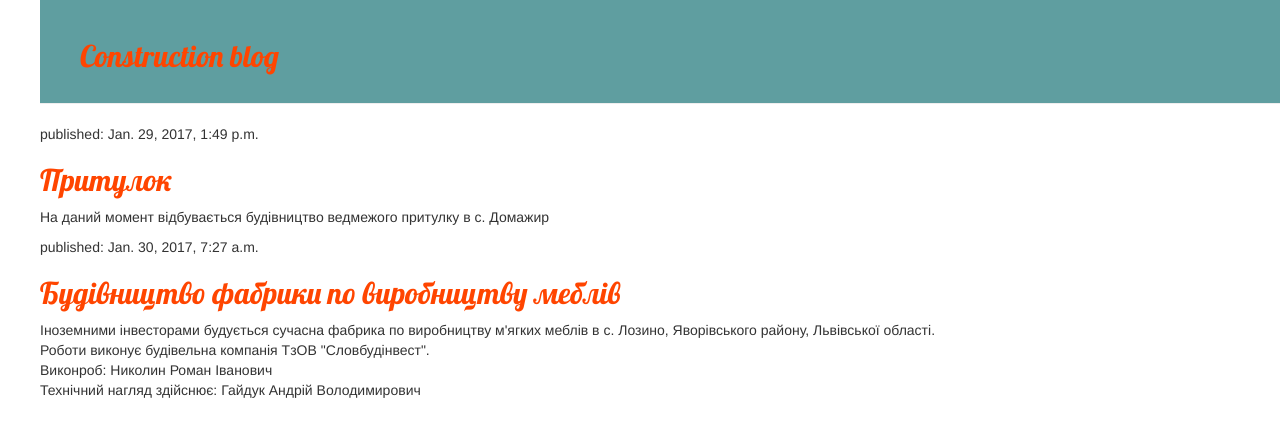
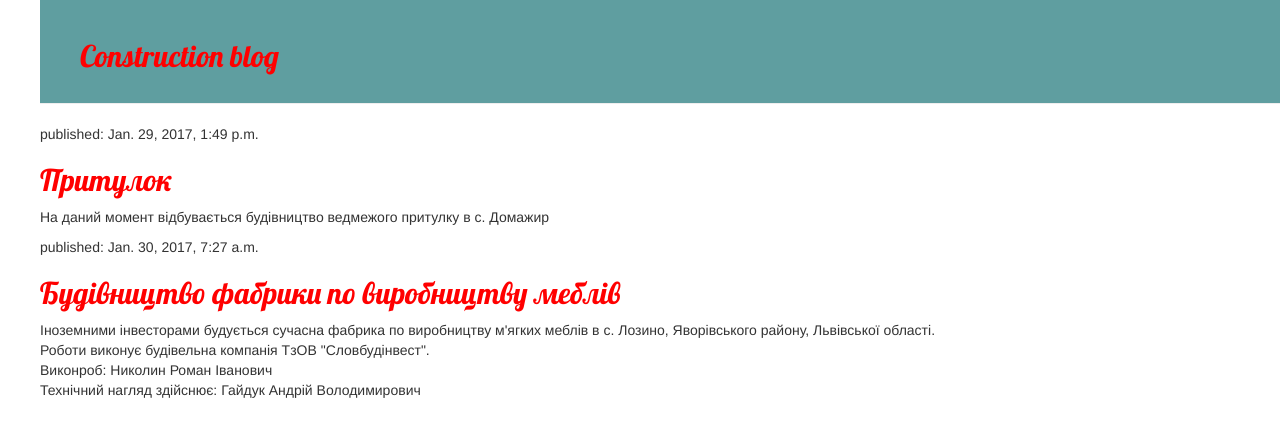
Before and after one commit to Djohne/my-first-blog, a Django app: page / in a window 1280 px wide. Shown: the top 437 px of the page. Run offline with Django 3.2, Linux system fonts and the light colour scheme; data comes from the database, SQL or seed files in the repository; some libraries are stand-ins or nearby versions.

Commit message:
Changed the HTML for the site.

```diff
--- a/blog/static/css/blog.css
+++ b/blog/static/css/blog.css
@@ -1,5 +1,5 @@
 h2 a {
-    color: #FF4500;
+    color: red;
     font-family: 'Lobster';
 }
 body {
```
